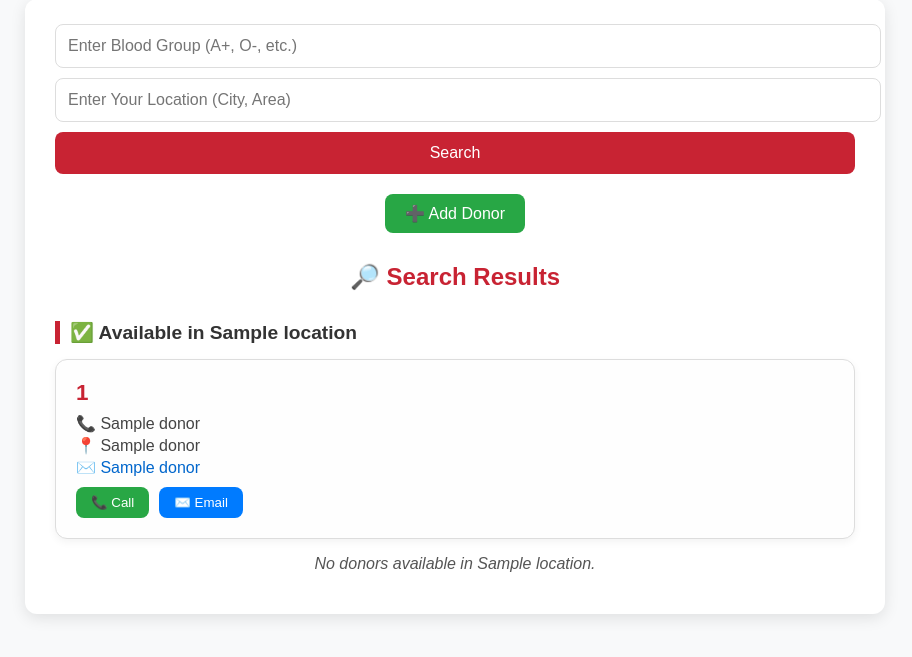
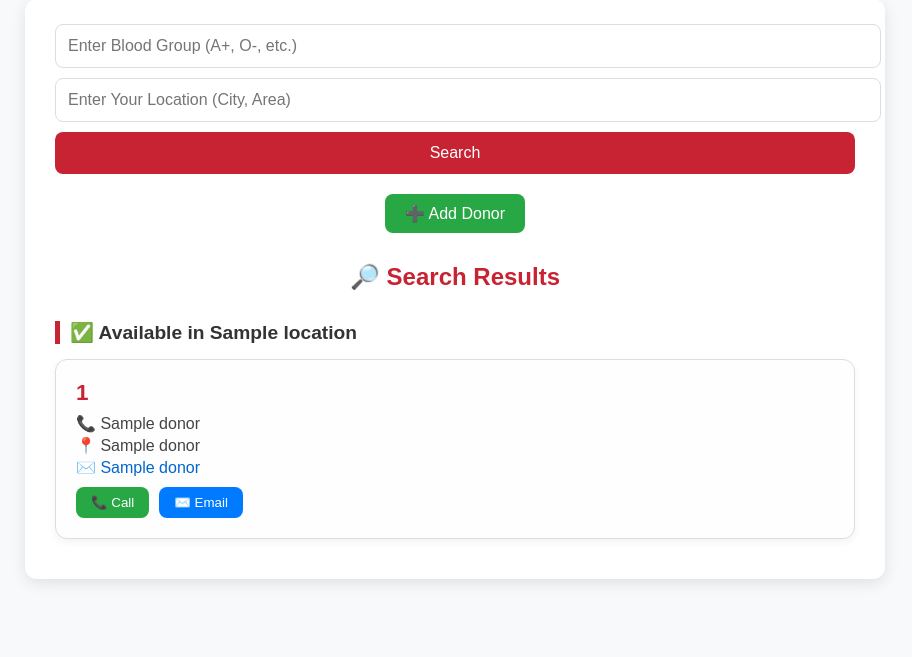
Before and after one commit to SR-005/RedRush, a FastAPI app: template templates/index.html in a window 1280 px wide. Shown: the part 119-776 px from the top of the page, without its empty margins (185-1097 px from the left). Run offline with FastAPI, Linux system fonts and the light colour scheme; the template is opened without the code that fills it: most values are stand-ins (such as "Sample title", 1, 10 or a date in 2020).

Commit message:
minor fixes

```diff
--- a/templates/index.html
+++ b/templates/index.html
@@ -219,9 +219,6 @@
                         </div>
                     </div>
                 {% endfor %}
-
-                {% else %}
-                    <p>No donors available in {{ location }}.</p>
             {% endif %}
         {% endif %}
     </div>
```
Also changed, not shown: donors.db.
